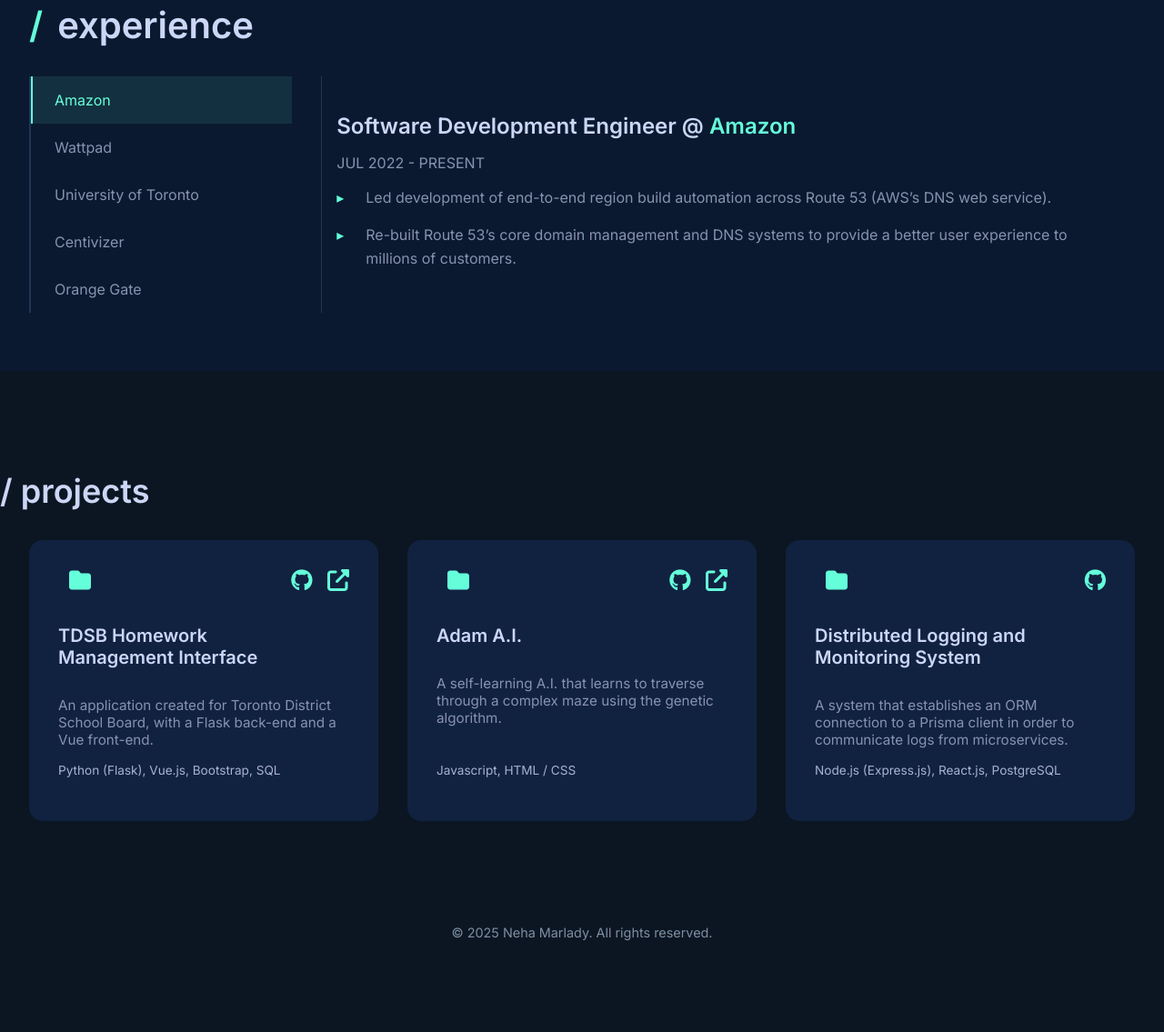
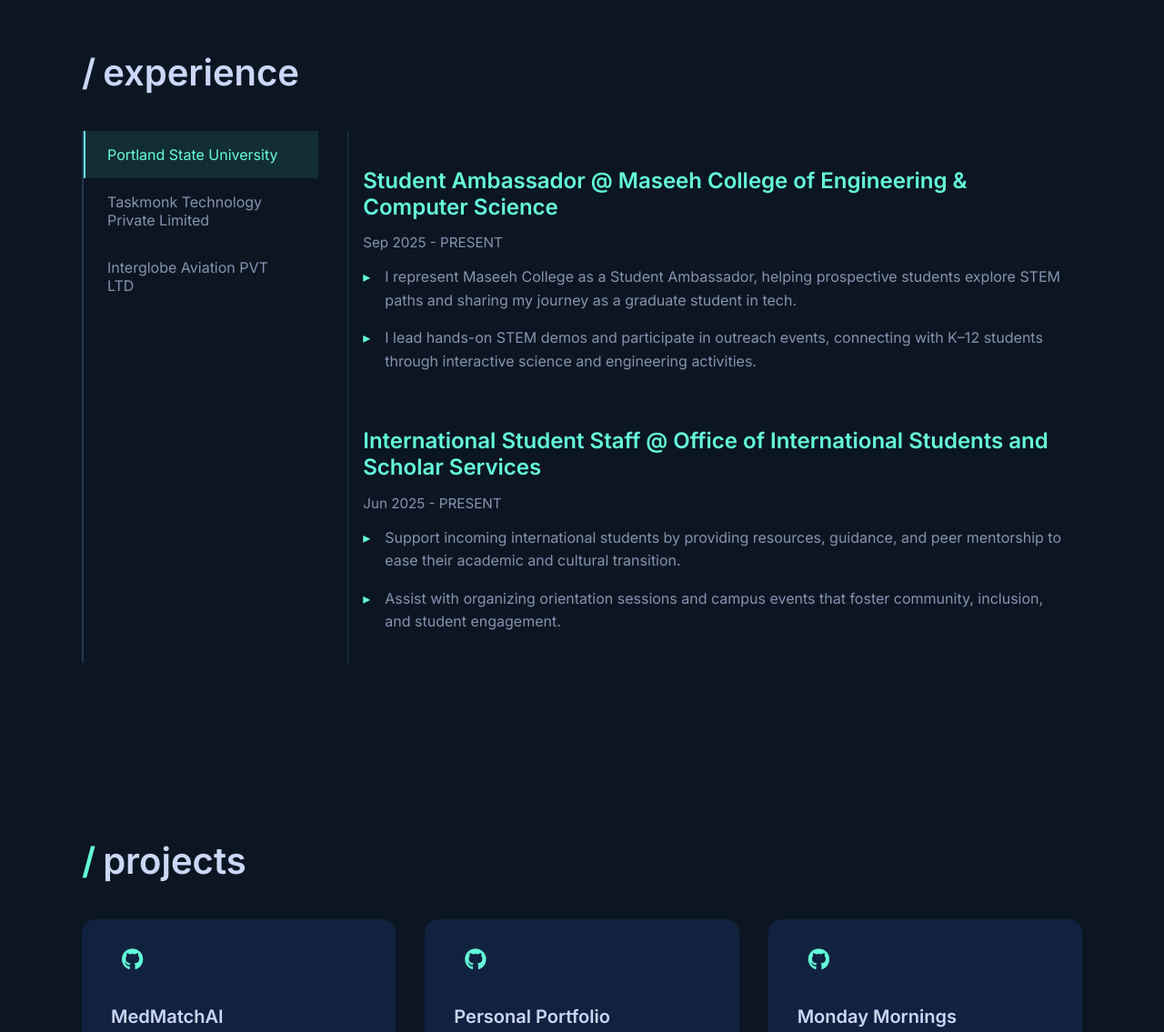
Before and after one commit to nehamarlady/neha, a plain HTML site: page index.html in a window 1280 px wide. Shown: the part 1434-2569 px from the top of the page at 91% size. Before the commit the page ends 2503 px from the top, so only its background shows below. Drawn offline with Linux system fonts and the light colour scheme.

Commit message:
final commit

```diff
--- a/index.html
+++ b/index.html
@@ -21,10 +21,12 @@
         <li><a href="#projects">Projects</a></li>
       </ul>
       <div class="social-icons">
-        <a href="mailto:your@email.com"><i class="fa-solid fa-envelope"></i></a>
-        <a href="https://github.com/yourusername" target="_blank"><i class="fa-brands fa-github"></i></a>
-        <a href="https://www.linkedin.com/in/yourprofile" target="_blank"><i class="fa-brands fa-linkedin"></i></a>
-        <a href="#"><i class="fa-solid fa-pen"></i></a>
+        <a href="mailto:nehamarlady@email.com"><i class="fa-solid fa-envelope"></i></a>
+        <a href="https://github.com/nehamarlady" target="_blank"><i class="fa-brands fa-github"></i></a>
+        <a href="https://www.linkedin.com/in/nehamarlady" target="_blank"><i class="fa-brands fa-linkedin"></i></a>
+        <a href="Neha_Marlady_Resume.pdf" download title="Download Resume"><i class="fa-solid fa-file-arrow-down"></i>
+</a>
+
       </div>
     </nav>
   </header>
@@ -33,9 +35,9 @@
   <section id="home" class="section home">
     <div class="home-content">
       <h1 class="typewriter"></h1>
-      <h2>I create stuff sometimes.</h2>
-      <p>I’m a software engineer from Portland, Oregon. I’m fascinated by large-scale, high-impact products and contributed to major feature launches in industry-leading services as well as apps that have 100M+ installs.</p>
-      <a href="mailto:your@email.com" class="cta-button"><i class="fa-solid fa-envelope"></i> Say hi!</a>
+      <h2>Sometimes I write code. Sometimes it even works!</h2>
+      <p>I’m a Computer Science graduate student and aspiring software engineer who enjoys turning ideas into functional, elegant products. Based in Portland, I’m focused on solving real-world problems through clean code and creative thinking.</p>
+      <a href="mailto:nehamarlady@email.com" class="cta-button"><i class="fa-solid fa-envelope"></i> Say hi!</a>
     </div>
   </section>
 
@@ -44,17 +46,17 @@
     <div class="about-container">
       <div class="about-text">
         <h2><span class="slash">/</span> about me</h2>
-        <p>I am currently a <strong>Software Development Engineer</strong> at <strong class="highlight">Amazon</strong>, working in the AWS sector under team Route 53. At the same time, I am undertaking a part-time <strong>Master’s of Science</strong> in <strong>Software Engineering</strong> at <strong class="highlight">University of Oxford</strong>.</p>
+        <p>I am currently pursuing a <strong>Master’s of Science</strong> in <strong>Software Engineering</strong> at <strong class="highlight">Portland State of University</strong>, I build and learn through hands-on projects, currently exploring full-stack development and AI</p>
         <p>Here are some technologies I have been working with:</p>
         <div class="tech-list">
-          <div>▹ Typescript</div>
-          <div>▹ React.js</div>
-          <div>▹ Javascript ES6+</div>
+          <div>▹ Javascript</div>
+          <div>▹ AI/ML</div>
           <div>▹ Python</div>
           <div>▹ Java</div>
-          <div>▹ C#</div>
+          <div>▹ SQL</div>
+          <div>▹ Computer Security</div>
         </div>
-        <p>Outside of work, I’m interested in following the developments of science. I also play a lot of video games. And make TikToks.</p>
+        <p>When I’m not coding, you’ll often find me lost in a book or rewatching episodes of Demon Slayer.</p>
       </div>
       <img src="images/DP_Neha.jpg" alt="Neha's photo" class="profile-pic" />
     </div>
@@ -65,58 +67,56 @@
     <h2><span class="slash">/</span> experience</h2>
     <div class="experience-container">
       <ul class="experience-tabs">
-        <li class="active" data-tab="amazon">Amazon</li>
-        <li data-tab="wattpad">Wattpad</li>
-        <li data-tab="toronto">University of Toronto</li>
-        <li data-tab="centivizer">Centivizer</li>
-        <li data-tab="orangegate">Orange Gate</li>
+        <li class="active" data-tab="psu">Portland State University</li>
+        <li data-tab="taskmonk">Taskmonk Technology Private Limited</li>
+        <li data-tab="indigo">Interglobe Aviation PVT LTD</li>
       </ul>
 
-      <div class="experience-details active" id="amazon">
-        <h3>Software Development Engineer @ <span class="highlight">Amazon</span></h3>
-        <p class="date">JUL 2022 - PRESENT</p>
+      <div class="experience-details active" id="psu">
+        <h3>Student Ambassador @ <span class="highlight">Maseeh College of Engineering & Computer Science</span></h3>
+        <p class="date">Sep 2025 - PRESENT</p>
         <ul class="experience-bullets">
-          <li>Led development of end-to-end region build automation across Route 53 (AWS’s DNS web service).</li>
-          <li>Re-built Route 53’s core domain management and DNS systems to provide a better user experience to millions of customers.</li>
+          <li>I represent Maseeh College as a Student Ambassador, helping prospective students explore STEM paths and sharing my journey as a graduate student in tech.</li>
+          <li>I lead hands-on STEM demos and participate in outreach events, connecting with K–12 students through interactive science and engineering activities.</li>
+        </ul>
+        <br>
+        <h3>International Student Staff @ <span class="highlight">Office of International Students and Scholar Services</span></h3>
+        <p class="date">Jun 2025 - PRESENT</p>
+        <ul class="experience-bullets">
+          <li>Support incoming international students by providing resources, guidance, and peer mentorship to ease their academic and cultural transition.</li>
+          <li>Assist with organizing orientation sessions and campus events that foster community, inclusion, and student engagement.</li>
+        </ul>
+
+      </div>
+
+      <div class="experience-details" id="taskmonk">
+         <h3>Customer Support Engineer Manager @ <span class="taskmonk">Taskmonk Technology Private Limited</span></h3>
+        <p class="date">Apr 2023 - Oct 2023</p>
+        <ul class="experience-bullets">
+          <li>Led a cross-functional support team, streamlining operations using data insights and tools like ticketing systems and internal dashboards skills now applied to optimizing backend workflows and logic.</li>
+          <li>Documented technical workflows and created support resources, building a strong foundation in user-focused communication and product understanding.
+
+</li>
+        </ul>
+        <br>
+        <h3>Customer Support Engineer @ <span class="taskmonk">Taskmonk Technology Private Limited</span></h3>
+        <p class="date">Nov 2021 - Apr 2023</p>
+        <ul class="experience-bullets">
+          <li>Resolved complex technical issues in a SaaS environment, collaborating with engineering teams to troubleshoot bugs and improve product reliability experience that sharpened my debugging and system-thinking skills.</li>
+          <li>Documented technical workflows and created support resources, building a strong foundation in user-focused communication and product understanding.</li>
         </ul>
       </div>
 
-      <div class="experience-details" id="wattpad">
-        <h3>Software Developer Intern @ <span class="highlight">Wattpad</span></h3>
-        <p class="date">JAN 2021 - JUN 2021</p>
+      <div class="experience-details" id="indigo">
+        <h3>Executive – Airport Operations & Customer Service @ <span class="highlight">Interglobe Aviation Private Limited</span></h3>
+        <p class="date">Nov 2017 - Nov 2021</p>
         <ul class="experience-bullets">
-          <li>Worked on reader analytics and improved story suggestion algorithms using Python and JavaScript.</li>
-          <li>Improved back-end API performance, reducing response time by 20%.</li>
+          <li>Managed real-time airport operations and passenger service issues under high pressure, developing strong problem-solving, communication, and decision-making skills.</li>
+          <li>Coordinated with cross-functional teams to streamline workflows and improve on-time performance — experience that parallels agile collaboration and systems thinking in tech environments.</li>
         </ul>
       </div>
 
-      <div class="experience-details" id="toronto">
-        <h3>Research Assistant @ <span class="highlight">University of Toronto</span></h3>
-        <p class="date">SEP 2020 - DEC 2020</p>
-        <ul class="experience-bullets">
-          <li>Assisted in research on distributed systems for cloud computing.</li>
-          <li>Published co-authored paper in ACM Symposium.</li>
-        </ul>
-      </div>
 
-      <div class="experience-details" id="centivizer">
-        <h3>Software Engineer Intern @ <span class="highlight">Centivizer</span></h3>
-        <p class="date">JUN 2020 - AUG 2020</p>
-        <ul class="experience-bullets">
-          <li>Developed accessibility features for brain-controlled UI interface using React.</li>
-          <li>Collaborated with neuroscientists to enhance BCI usability for elderly users.</li>
-        </ul>
-      </div>
-
-      <div class="experience-details" id="orangegate">
-        <h3>Web Developer @ <span class="highlight">Orange Gate</span></h3>
-        <p class="date">JAN 2019 - MAY 2020</p>
-        <ul class="experience-bullets">
-          <li>Built responsive websites and e-commerce platforms using HTML, CSS, and JS.</li>
-          <li>Integrated Stripe API for payment functionality across multiple client sites.</li>
-        </ul>
-      </div>
-    </div>
   </section>
 
   <section class="projects" id="projects">
@@ -124,40 +124,38 @@
   <div class="project-cards">
     <div class="project-card">
       <div class="project-icons">
-        <i class="fa-solid fa-folder"></i>
+        <!--<i class="fa-solid fa-folder"></i>-->
         <div>
-          <i class="fa-brands fa-github"></i>
-          <i class="fa-solid fa-up-right-from-square"></i>
+          <a href="#" target="_blank"><i class="fa-brands fa-github"></i></a>
         </div>
       </div>
-      <h3>TDSB Homework<br>Management Interface</h3>
-      <p>An application created for Toronto District School Board, with a Flask back-end and a Vue front-end.</p>
-      <p class="tech">Python (Flask), Vue.js, Bootstrap, SQL</p>
+      <h3>MedMatchAI</h3>
+      <p>Built an AI-powered follow-up scheduling assistant that parses patient discharge summaries, extracts medical tasks, and automates HIPAA-compliant appointment booking via SMS.</p>
+      <p class="tech">Python (Pandas), Hugging Face Transformers (BioBERT/GPT-4), Google Colab / BigQuery</p>
     </div>
 
     <div class="project-card">
       <div class="project-icons">
-        <i class="fa-solid fa-folder"></i>
+        <!--<i class="fa-solid fa-folder"></i>-->
         <div>
-          <i class="fa-brands fa-github"></i>
-          <i class="fa-solid fa-up-right-from-square"></i>
+          <a href="https://github.com/nehamarlady/neha" target="_blank"><i class="fa-brands fa-github"></i></a>
         </div>
       </div>
-      <h3>Adam A.I.</h3>
-      <p>A self-learning A.I. that learns to traverse through a complex maze using the genetic algorithm.</p>
+      <h3>Personal Portfolio</h3>
+      <p>A personal portfolio showcasing my journey, projects, and experiences in software engineering.</p>
       <p class="tech">Javascript, HTML / CSS</p>
     </div>
 
     <div class="project-card">
       <div class="project-icons">
-        <i class="fa-solid fa-folder"></i>
+        <!--<i class="fa-solid fa-folder"></i>-->
         <div>
-          <i class="fa-brands fa-github"></i>
+          <a href="https://github.com/nehamarlady/Monday-Mornings" target="_blank"><i class="fa-brands fa-github"></i></a>
         </div>
       </div>
-      <h3>Distributed Logging and<br>Monitoring System</h3>
-      <p>A system that establishes an ORM connection to a Prisma client in order to communicate logs from microservices.</p>
-      <p class="tech">Node.js (Express.js), React.js, PostgreSQL</p>
+      <h3>Monday Mornings<br>Interactive Fiction Game</h3>
+      <p>A text-based interactive fiction game where you manage your morning routine and race against time to get to work.</p>
+      <p class="tech">Inform 7</p>
     </div>
   </div>
 </section>
--- a/stylesheet.css
+++ b/stylesheet.css
@@ -5,6 +5,7 @@ body {
   font-family: 'Inter', sans-serif;
   background-color: #0b1622;
   color: #a8b2d1;
+
 }
 
 header {
@@ -14,6 +15,8 @@ header {
   justify-content: space-between;
   align-items: center;
   border-bottom: 1px solid #1f2937;
+
+
 }
 
 .navbar {
@@ -123,7 +126,7 @@ header {
 
 .about-container {
   display: flex;
-  align-items: flex-start;
+  align-items: flex-end;
   gap: 40px;
   flex-wrap: wrap;
 }
@@ -203,104 +206,96 @@ footer {
 }
 
 /* Experience Section CSS */
-.experience {
-  padding: 4rem 2rem;
-  background-color: #0a192f;
+#experience {
+  max-width: 1100px;
+  margin: 0 auto;
+  padding: 80px 20px;
+  background-color: transparent;
   color: #ccd6f6;
-  font-family: 'Inter', sans-serif;
 }
 
-.experience h2 {
+#experience h2 {
   font-size: 2.5rem;
   font-weight: 600;
-  color: #ccd6f6;
-  margin-bottom: 2rem;
+  margin-bottom: 2.5rem;
   display: flex;
   align-items: center;
-  gap: 1rem;
+  gap: 0.5rem;
+  color: #ccd6f6;
 }
 
-.experience .slash {
-  color: #64ffda;
-  font-weight: bold;
+#experience .experience-container {
+  display: flex;
+  gap: 2rem;
+  flex-wrap: wrap;
 }
 
-.experience-container {
-  display: flex;
-  flex-wrap: wrap;
-  gap: 2rem;
-}
-
-.experience-tabs {
+#experience .experience-tabs {
   list-style: none;
   padding: 0;
   margin: 0;
   flex: 1;
-  min-width: 200px;
+  min-width: 220px;
   border-left: 2px solid #233554;
 }
 
-.experience-tabs li {
+#experience .experience-tabs li {
   padding: 1rem 1.5rem;
   cursor: pointer;
   color: #8892b0;
-  transition: all 0.3s ease;
+  transition: 0.3s;
   border-left: 2px solid transparent;
 }
 
-.experience-tabs li:hover,
-.experience-tabs li.active {
+#experience .experience-tabs li.active,
+#experience .experience-tabs li:hover {
   color: #64ffda;
   background-color: rgba(100, 255, 218, 0.1);
   border-left: 2px solid #64ffda;
 }
 
-.experience-details {
+#experience .experience-details {
   flex: 3;
   min-width: 300px;
   padding: 1rem;
+  display: none;
   border-left: 1px solid #233554;
-  display: none;
 }
 
-.experience-details.active {
+#experience .experience-details.active {
   display: block;
 }
 
-.experience-details h3 {
+#experience .experience-details h3 {
   font-size: 1.5rem;
   margin-bottom: 0.5rem;
-}
-
-.experience-details .highlight {
   color: #64ffda;
 }
 
-.experience-details .date {
-  font-size: 1rem;
+#experience .experience-details .date {
   color: #8892b0;
+  font-size: 0.95rem;
   margin-bottom: 1rem;
 }
 
-.experience-bullets {
+#experience .experience-bullets {
+  padding: 0;
   list-style: none;
-  padding: 0;
 }
 
-.experience-bullets li {
+#experience .experience-bullets li {
   position: relative;
-  padding-left: 2rem;
+  padding-left: 1.5rem;
   margin-bottom: 1rem;
   line-height: 1.6;
   color: #8892b0;
 }
 
-.experience-bullets li::before {
+#experience .experience-bullets li::before {
   content: '\25b8';
   position: absolute;
   left: 0;
   color: #64ffda;
-  font-size: 1rem;
 }
 
 /* Responsive */
@@ -327,18 +322,28 @@ footer {
 }
 
 .projects {
-  padding: 80px 0;
+  padding: 80px 20px;
+  background-color: transparent;
+  max-width: 1100px;
+  margin: 0 auto;
 }
 
 .projects h2 {
   color: #ccd6f6;
-  font-size: 2.25rem;
-  margin-bottom: 2rem;
+  font-size: 2.5rem;
+  margin-bottom: 2.5rem;
+  display: flex;
+  align-items: center;
+  gap: 0.5rem;
+}
+
+.projects .slash {
+  color: #64ffda;
 }
 
 .project-cards {
-  display: flex;
-  flex-wrap: wrap;
+  display: grid;
+  grid-template-columns: repeat(auto-fit, minmax(300px, 1fr));
   gap: 2rem;
   justify-content: center;
 }
@@ -347,11 +352,11 @@ footer {
   background: #112240;
   border-radius: 15px;
   padding: 2rem;
-  width: 320px;
   display: flex;
   flex-direction: column;
   justify-content: space-between;
   transition: transform 0.3s ease, box-shadow 0.3s ease;
+  height: 100%;
 }
 
 .project-card:hover {
@@ -377,12 +382,14 @@ footer {
   color: #ccd6f6;
   font-size: 1.25rem;
   margin-bottom: 1rem;
+  line-height: 1.4;
 }
 
 .project-card p {
   color: #8892b0;
   font-size: 0.95rem;
   margin-bottom: 1rem;
+  line-height: 1.6;
 }
 
 .project-card .tech {
@@ -390,3 +397,13 @@ footer {
   color: #a8b2d1;
   margin-top: auto;
 }
+@media (max-width: 768px) {
+  #experience .experience-container {
+    flex-direction: column;
+  }
+
+  #experience .experience-details {
+    border-left: none;
+    border-top: 1px solid #233554;
+  }
+}
```
